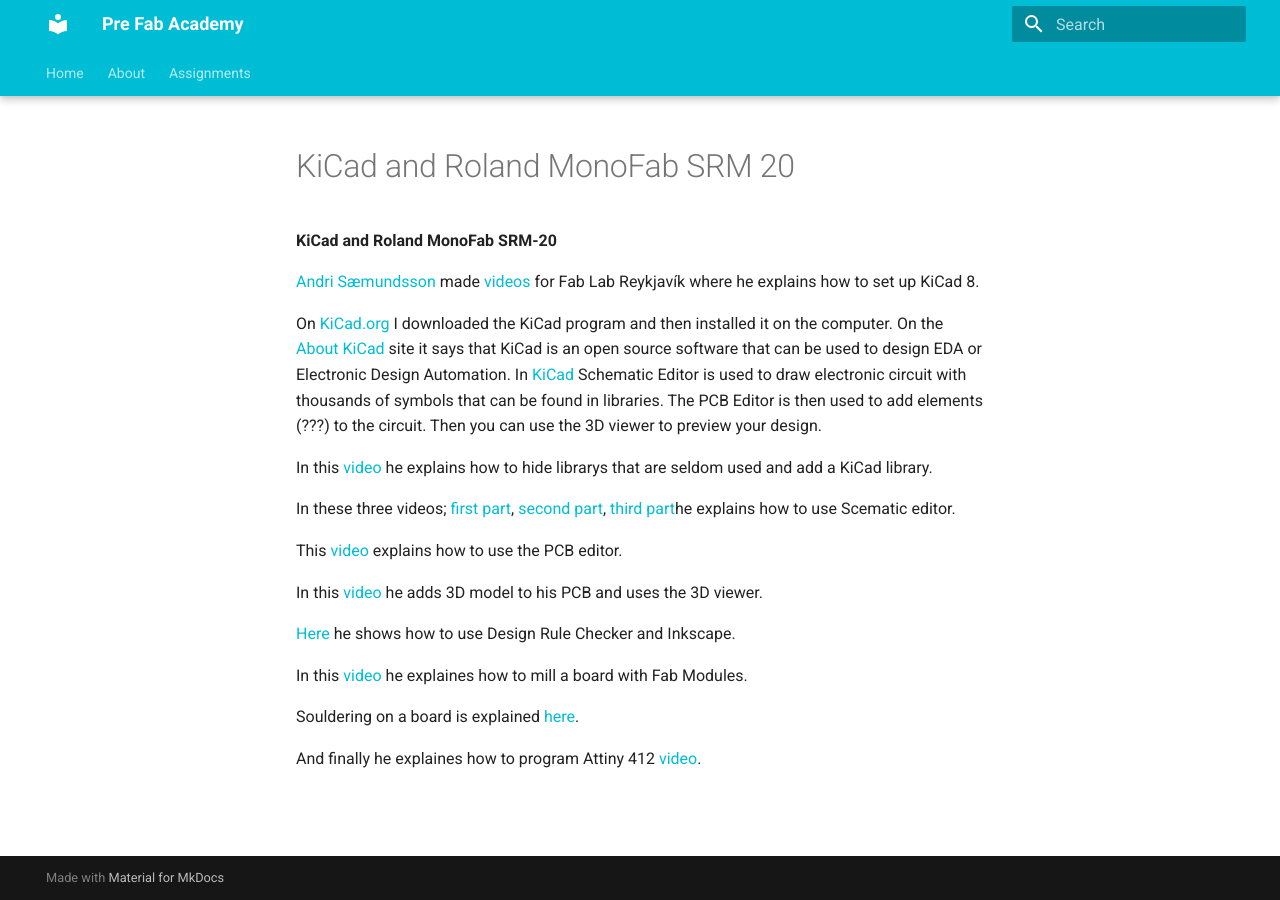
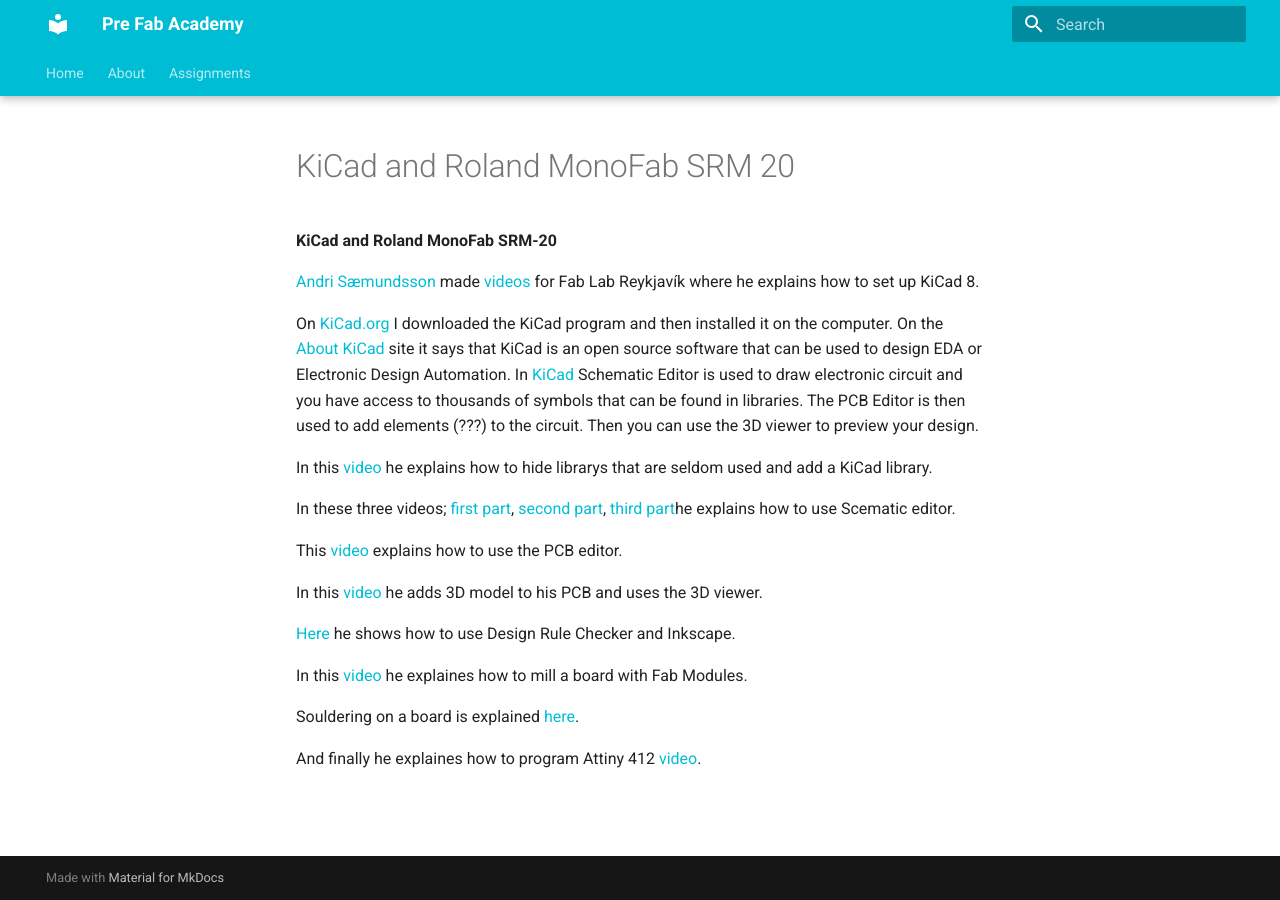
Before and after one commit to OlofH2/Before-Fab-Academy, an MkDocs documentation site: the page built from docs/KiCad_and_Roland_MonoFab_SRM_20.md, in a window 1280 px wide. Built offline with MkDocs 1.6.1 and Material for MkDocs 9.7.7, drawn with Linux system fonts in a browser that asks for light colours.

Commit message:
Schematic editor

```diff
--- a/docs/KiCad_and_Roland_MonoFab_SRM_20.md
+++ b/docs/KiCad_and_Roland_MonoFab_SRM_20.md
@@ -3,7 +3,7 @@
 
 [Andri Sæmundsson](https://fabacademy.org/2023/labs/akureyri/students/andri-semundsson/pages/aboutMe.html) made [videos](https://www.youtube.com/watch?v=iOPbk1W3X5k&list=PLs4ifnZzVJmqaSM1lsg68vPVtJxVNhVwV&index=1)  for Fab Lab Reykjavík where he explains how to set up KiCad 8.
 
-On [KiCad.org](hhttps://www.kicad.org/download/windows/) I downloaded the KiCad program and then installed it on the computer. On the [About KiCad](https://www.kicad.org/about/kicad/) site it says that KiCad is an open source software that can be used to design EDA or Electronic Design Automation. In [KiCad](https://www.kicad.org/) Schematic Editor is used to draw electronic circuit with thousands of symbols that can be found in libraries. The PCB Editor is then used to add elements (???) to the circuit. Then you can use the 3D viewer to preview your design.
+On [KiCad.org](hhttps://www.kicad.org/download/windows/) I downloaded the KiCad program and then installed it on the computer. On the [About KiCad](https://www.kicad.org/about/kicad/) site it says that KiCad is an open source software that can be used to design EDA or Electronic Design Automation. In [KiCad](https://www.kicad.org/) Schematic Editor is used to draw electronic circuit and you have access to thousands of symbols that can be found in libraries. The PCB Editor is then used to add elements (???) to the circuit. Then you can use the 3D viewer to preview your design.
 
 
 
```
